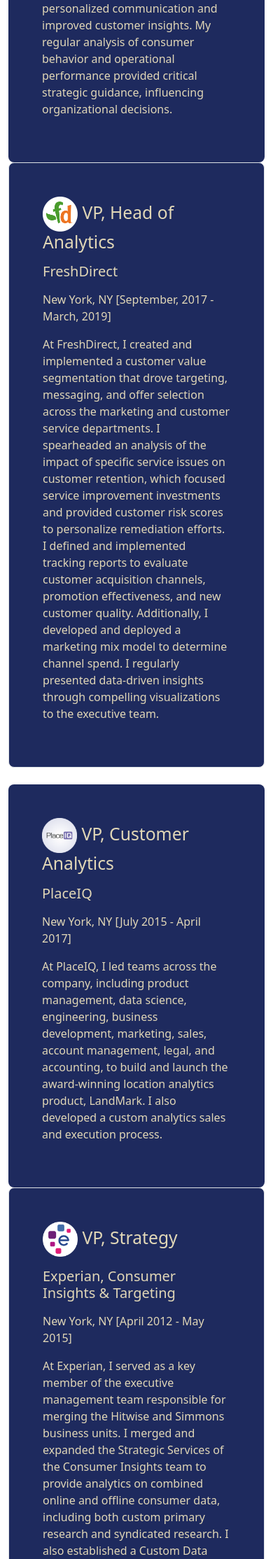
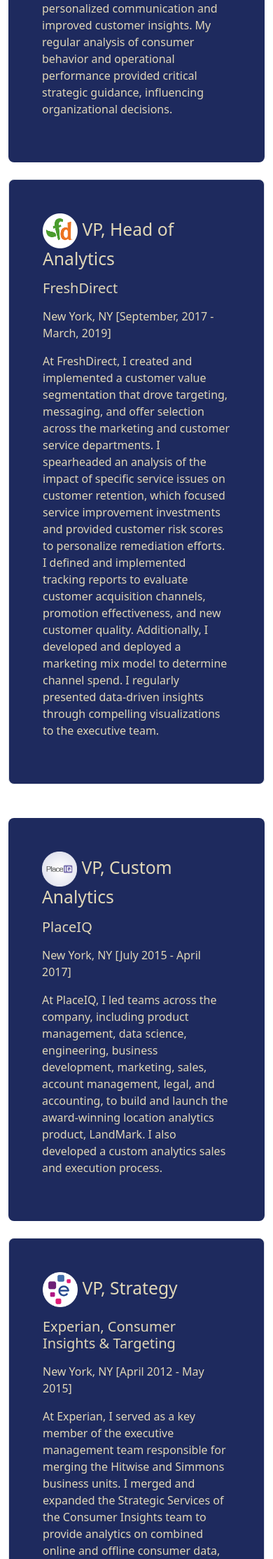
Before and after one commit to 999Anita999/website, a Flask app: page /experience in a window 390 px wide. Shown: the part 1680-3908 px from the top of the page at 70% size. Run offline with Flask 3, Linux system fonts and the light colour scheme; some libraries are stand-ins or nearby versions; some web fonts are replaced.

Commit message:
Fix PIQ title; change image of website on portfolio; Adjust alignment of circle photo and padding of experience tiles for mobile

```diff
--- a/templates/experience.html
+++ b/templates/experience.html
@@ -8,7 +8,7 @@
       <div class="container-fluid py-5">
         <div class="row flex-lg-row-reverse align-items-center g-5 py-1">
           <div class="col-10 col-sm-6 col-lg-4">
-            <img src="/static/assets/anita_circle3.png" class="d-block mx-lg-auto img-fluid pe-3" alt="Anita Gandhi" width="400" loading="lazy">
+            <img src="/static/assets/anita_circle3.png" class="d-block mx-lg-auto img-fluid pe-3 align-center" alt="Anita Gandhi" width="400" loading="lazy">
           </div>
         <div class="col-lg-8">
           <h1 class="display-5 fw-bold text-white lh-1 mb-3 ms-5">Anita Gandhi</h1>
@@ -42,7 +42,7 @@
 <!--          <button class="btn btn-outline-light" type="button">Example button</button>-->
         </div>
       </div>
-      <div class="col-md-6">
+      <div class="col-md-6 py-4">
         <div class="h-100 p-5 border rounded-3" style="background-color: rgb(30, 42, 94); color: rgb(225, 215, 183)">
           <h2><img src="static/assets/fresh_direct_logo.png" height="50" alt="FreshDirect">  VP, Head of Analytics</h2>
           <p><h5>FreshDirect</h5></p>
@@ -61,7 +61,7 @@
    <div class="row align-items-md-stretch py-4">
       <div class="col-md-6">
         <div class="h-100 p-5 rounded-3" style="background-color: rgb(30, 42, 94); color: rgb(225, 215, 183)">
-          <h2><img src="static/assets/placeiq.png" height="50" alt="PlaceIQ">  VP, Customer Analytics</h2>
+          <h2><img src="static/assets/placeiq.png" height="50" alt="PlaceIQ">  VP, Custom Analytics</h2>
           <p><h5>PlaceIQ</h5></p>
            <p><h7>New York, NY [July 2015 - April 2017]</h7></p>
           <p>At PlaceIQ, I led teams across the company, including product management, data science, engineering,
@@ -71,7 +71,7 @@
 <!--          <button class="btn btn-outline-light" type="button">Example button</button>-->
         </div>
       </div>
-      <div class="col-md-6">
+      <div class="col-md-6 py-4">
         <div class="h-100 p-5 border rounded-3" style="background-color: rgb(30, 42, 94); color: rgb(225, 215, 183)">
           <h2><img src="static/assets/experian.png" height="50" alt="Experian">  VP, Strategy</h2>
           <p><h5>Experian, Consumer Insights & Targeting</h5></p>
--- a/templates/index.html
+++ b/templates/index.html
@@ -5,7 +5,7 @@
 <div class="container col-xxl-8 px-4 py-5">
     <div class="row flex-lg-row-reverse align-items-center g-5 py-5">
       <div class="col-10 col-sm-8 col-lg-6">
-        <img src="/static/assets/anita_circle3.png" class="d-block mx-lg-auto img-fluid" alt="Anita Gandhi" width="400" loading="lazy">
+        <img src="/static/assets/anita_circle3.png" class="d-block mx-lg-auto img-fluid align-center" alt="Anita Gandhi" width="400" loading="lazy">
       </div>
       <div class="col-lg-6">
         <h1 class="display-5 fw-bold lh-1 mb-3" style="color: rgb(30, 42, 94)">Anita Gandhi</h1>
```
Also changed, not shown: static/assets/website_image.PNG.
